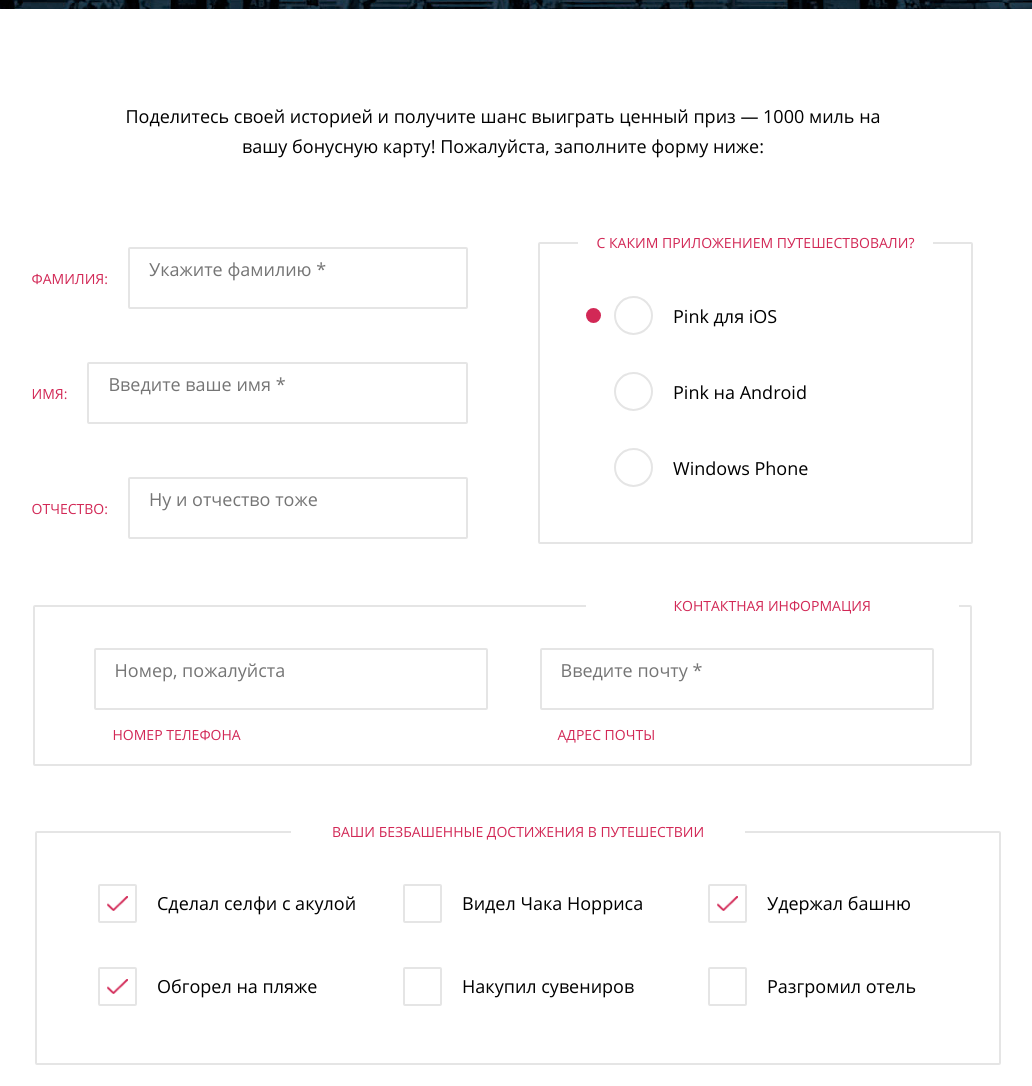
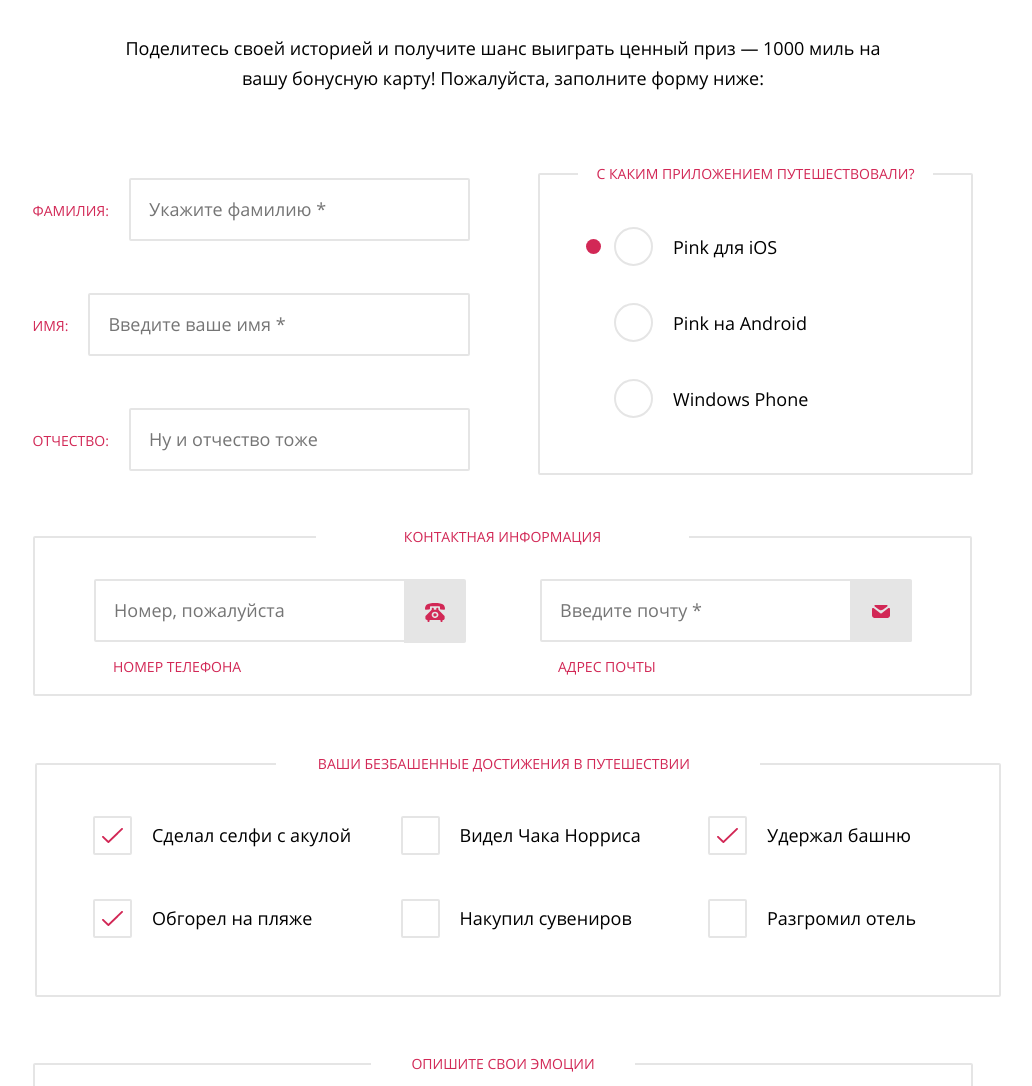
Before and after one commit to bublikk/1465531-pink-21, a website: page source/form.html in a window 1280 px wide. Shown: the part 453-1539 px from the top of the page, without its empty margins (137-1169 px from the left). Drawn offline with nearby package versions, Linux system fonts and the light colour scheme; files that its build step writes are made by us from their sources; files whose address does not match are found by name.

Commit message:
Адаптивная графика для страницы формы

```diff
--- a/source/form.html
+++ b/source/form.html
@@ -7,7 +7,7 @@
     <link href="css/style.css" rel="stylesheet">
   </head>
   <body class="page__body form-page">
-  <header class="page-header">
+  <header class="page-header page-header--size-s">
     <!--
       Классы, которые переключают состояние меню:
       main-nav--opened открывает меню
@@ -16,12 +16,13 @@
     <nav class="page-header__main-nav main-nav main-nav--closed main-nav--nojs">
       <div class="main-nav__wrapper">
       <div class="main-nav__container">
-      <a class="main-nav__logo logo" href="index.html">
-        <picture class="logo__img">
-          <source media="(min-width: 320px)" srcset="img/pink.svg">
-          <img src="img/pink.svg" width="74" height="23" alt="«Пинк»">
-        </picture>
-      </a>
+        <a class="main-nav__logo logo">
+          <picture>
+            <source media="(min-width: 960px)" srcset="img/logotype-white-desktop.svg">
+            <source media="(min-width: 660px)" srcset="img/logotype-white-tablet.svg">
+            <img class="logo__img" src="img/logotype-mobile.svg" alt="«Пинк»">
+          </picture>
+        </a>
       <button class="main-nav__toggle" type="button">
         <span class="visually-hidden">Открыть меню</span>
       </button>
@@ -82,7 +83,7 @@
           </fieldset>
           <div class="form__wrapper form__wrapper--custom-background achievements-group">
           <fieldset class="form__group form__group--achievements-group">
-            <legend class="form__legend">Ваши безбашенные достижения в путешествии</legend>
+            <legend class="form__legend form__legend--line">Ваши безбашенные достижения в путешествии</legend>
             <ul class="form__list achievements-group__list" role="none">
               <li class="achievements-group__item achievements-group__item--order-6">
                   <input class="achievements-group__input" type="checkbox" name="take-selfie" id="filter-take-selfie" checked>
@@ -157,13 +158,12 @@
   </main>
   <footer class="page-footer">
     <div class="page-footer__inner">
-        <a class="page-footer__logo" href="index.html">
-          <picture class="page-footer__img">
-            <source media="(min-width: 320px)" srcset="https://via.placeholder.com/59x40">
-            <source media="(min-width: 320px)" srcset="https://via.placeholder.com/74x23">
-            <img src="https://via.placeholder.com/74x23" width="74" height="23" alt="«Пинк»">
-          </picture>
-        </a>
+      <a class="page-footer__logo">
+        <picture class="page-footer__img">
+          <source media="(min-width: 960px)" srcset="img/logotype-blue-desktop.svg">
+          <img src="img/logotype-blue-tablet.svg" alt="«Пинк»">
+        </picture>
+      </a>
       <div class="page-footer__social social">
       <ul class="social__list">
         <li class="social__item">
--- a/source/sass/blocks/form/achievements-group.scss
+++ b/source/sass/blocks/form/achievements-group.scss
@@ -12,13 +12,14 @@
   margin-top: 35px;
 
   @media (min-width: $tablet-width) {
-    margin: 40px 0 10px 50px;
+    margin: 40px 0 10px 48px;
   }
 
   @media (min-width: $desktop-width) {
     display: flex;
     justify-content: space-between;
     flex-wrap: wrap;
+    margin: 40px 0 10px 45px;
   }
 }
 
@@ -27,6 +28,12 @@
 
   @media (min-width: $desktop-width) {
     width: 260px;
+    margin-right: 20px;
+  }
+}
+
+.achievements-group__item:not(:nth-child(3n)) {
+  @media (min-width: $desktop-width) {
     margin-right: 20px;
   }
 }
@@ -60,7 +67,7 @@
 }
 
 .achievements-group__input:checked + label::before {
-  background-image: url("/img/tick.png");
+  background-image: url("/img/checkbox.svg");
 }
 
 .achievements-group__input:not(:disabled) + label:hover::before {
--- a/source/sass/blocks/form/app-group.scss
+++ b/source/sass/blocks/form/app-group.scss
@@ -5,10 +5,10 @@
 }
 
 .app-group__list {
-  margin: 32px auto 25px;
+  margin: 30px auto 25px;
 
   @media (min-width: $tablet-width) {
-    margin: 38px auto 40px 49px;
+    margin: 40px auto 38px 49px;
   }
 
   @media (min-width: $desktop-width) {
@@ -46,7 +46,7 @@
   flex-grow: 0;
   border: 2px solid $table-border;
   border-radius: 50%;
-  margin-right: 30px;
+  margin-right: 31px;
   background: $bg-primary;
   background-repeat: no-repeat;
   background-position: center center;
--- a/source/sass/blocks/form/contacts-group.scss
+++ b/source/sass/blocks/form/contacts-group.scss
@@ -10,16 +10,15 @@
 
 @media (min-width: $tablet-width) {
   .contacts-group > legend {
-    display: inline-block;
+    display: block;
     text-align: center;
     padding: 0.2% 0.4%;
     width: 40%;
-    margin: 0 29.5%;
   }
 }
 
 .contacts-group__list {
-  margin: 29px auto;
+  margin: 31px auto 29px;
 
   @media (min-width: $tablet-width) {
     margin-bottom: -11px;
@@ -33,13 +32,18 @@
 }
 
 .contacts-group__item {
+  position: relative;
   display: flex;
   flex-direction: column;
   margin-bottom: 14px;
 
   @media (min-width: $tablet-width) {
     flex-direction: column-reverse;
-    margin-bottom: 30px;
+    margin-bottom: 28px;
+  }
+
+  @media (min-width: $desktop-width) {
+    margin: 0 7px 28px -14px;
   }
 }
 
@@ -47,7 +51,7 @@
   @include text(400, 14px, 30px);
   color: $text-info;
   text-transform: uppercase;
-  margin: 0 0 5px 22px;
+  margin: 0 0 5px 24px;
 
   @media (min-width: $tablet-width) {
     margin: 10px 20px 0 67px;
@@ -73,12 +77,62 @@
 
   @media (min-width: $tablet-width) {
     width: 80%;
-    padding: 15px 0 28px 19px;
+    padding: 24px 0 20px 18px;
     margin: auto;
   }
 
   @media (min-width: $desktop-width) {
-    width: 371px;
+    width: 350px;
+  }
+}
+
+.contacts-group__item:nth-child(1)::before {
+  @media (min-width: $tablet-width) {
+    content: "";
+    position: absolute;
+    background-image: url("/img/phone-icon.svg");
+    background-color: $table-border;
+    background-repeat: no-repeat;
+    background-position: center center;
+    border-top-right-radius: 2px;
+    border-bottom-right-radius: 2px;
+    width: 61px;
+    height: 61px;
+    z-index: 10;
+    cursor: pointer;
+    top: 2px;
+    right: 50px;
+
+    @media (min-width: $desktop-width) {
+      width: 62px;
+      height: 62px;
+      right: 0;
+    }
+  }
+}
+
+.contacts-group__item:nth-child(2)::before {
+  @media (min-width: $tablet-width) {
+    content: "";
+    position: absolute;
+    background-image: url("/img/mail-icon.svg");
+    background-color: $table-border;
+    background-repeat: no-repeat;
+    background-position: center center;
+    border-top-right-radius: 2px;
+    border-bottom-right-radius: 2px;
+    width: 61px;
+    height: 61px;
+    z-index: 10;
+    cursor: pointer;
+    top: 1px;
+    right: 50px;
+
+    @media (min-width: $desktop-width) {
+      width: 62px;
+      height: 62px;
+      right: 0;
+    }
   }
 }
 
--- a/source/sass/blocks/form/form-page.scss
+++ b/source/sass/blocks/form/form-page.scss
@@ -11,8 +11,8 @@
   border-radius: 2px;
 
   @media (min-width: $tablet-width) {
-    width: 296px;
-    margin-right: 135px;
+    width: 300px;
+    margin: 0 135px 0 0;
   }
 
   @media (min-width: $desktop-width) {
--- a/source/sass/blocks/form/form.scss
+++ b/source/sass/blocks/form/form.scss
@@ -28,16 +28,16 @@
 .form__group--personal {
   @media (min-width: $tablet-width) {
     width: 618px;
-    margin-bottom: 15px;
+    margin-bottom: 18px;
   }
 
   @media (min-width: $desktop-width) {
-    margin: 0 0 0 -11px;
+    margin-bottom: 3px;
   }
 }
 
 .form__group--achievements-group {
-  margin-bottom: -12px;
+  margin-bottom: -16px;
 
   @media (min-width: $tablet-width) {
     padding: 3px 11px;
@@ -46,7 +46,7 @@
 }
 
 .form__group--contacts-group {
-  margin-bottom: 4px;
+  margin-bottom: 3px;
 
   @media (min-width: $tablet-width) {
     margin-bottom: 59px;
@@ -54,7 +54,7 @@
 
   @media (min-width: $desktop-width) {
     width: 940px;
-    margin: -5px 1px 57px 0;
+    margin: -8px 1px 59px 0;
   }
 }
 
@@ -67,7 +67,7 @@
 
   @media (min-width: $desktop-width) {
     width: 431px;
-    margin: 40px 0 0 60px;
+    margin: 40px 0 0 48px;
     padding: 0 0 48px 0;
   }
 }
@@ -76,6 +76,10 @@
   margin: 38px auto 7px;
 
   @media (min-width: $tablet-width) {
+    margin: 40px auto 50px;
+  }
+
+  @media (min-width: $desktop-width) {
     margin: 40px auto 47px;
   }
 }
@@ -115,6 +119,12 @@
   }
 }
 
+.form__legend--line {
+  @media (min-width: $desktop-width) {
+    padding: 0 7.4% 0 4.4%;
+  }
+}
+
 @media (max-width: $mobile-width-only) {
   .form__wrapper--custom-background {
     background-color: $bg-secondary;
--- a/source/sass/blocks/form/intro.scss
+++ b/source/sass/blocks/form/intro.scss
@@ -2,12 +2,13 @@
   @include text(300, 24px, 33px);
   color: $text-secondary;
   text-align: center;
-  padding: 4px 4px 42px 4px;
+  padding: 29px 4px 43px 3px;
 
   @include centerer;
 
   @media (min-width: $tablet-width) {
     @include text(300, 50px, 68px);
+    padding: 3px 4px 43px 3px;
     margin: 65px auto 18px;
   }
 
--- a/source/sass/blocks/form/personal-group.scss
+++ b/source/sass/blocks/form/personal-group.scss
@@ -5,13 +5,17 @@
   }
 
   @media (min-width: $desktop-width) {
-    width: 435px;
+    width: 416px;
   }
 }
 
 .personal-group__list {
   @media (min-width: $tablet-width) {
     margin-top: 48px;
+  }
+
+  @media (min-width: $desktop-width) {
+    margin: 48px 0 14px -20px;
   }
 }
 
@@ -23,7 +27,11 @@
   @media (min-width: $tablet-width) {
     flex-direction: row;
     align-items: center;
-    margin-bottom: 50px;
+    margin-bottom: 48px;
+  }
+
+  @media (min-width: $desktop-width) {
+    margin-bottom: 49px;
   }
 }
 
@@ -47,7 +55,7 @@
 
   @media (min-width: $tablet-width) {
     flex-grow: 1;
-    padding: 15px 0 28px 19px;
+    padding: 24px 0 20px 18px;
   }
 }
 
--- a/source/sass/blocks/form/submit-group.scss
+++ b/source/sass/blocks/form/submit-group.scss
@@ -18,7 +18,7 @@
   @include text(400, 14px, 30px);
   text-transform: uppercase;
   text-align: center;
-  margin: 35px auto 0;
+  margin: 35px auto 0 -3px;
 
   sup {
     position: static;
--- a/source/sass/blocks/index/page-header.scss
+++ b/source/sass/blocks/index/page-header.scss
@@ -27,3 +27,7 @@
     }
   }
 }
+
+.page-header--size-s {
+  min-height: auto;
+}
--- a/source/sass/blocks/modules/page.scss
+++ b/source/sass/blocks/modules/page.scss
@@ -158,14 +158,15 @@
 }
 
 .page__subtitle {
-  margin: 46px auto 19px;
+  padding: 30px 0 10px;
+  margin: 14px auto 8px;
 
   @media (min-width: $tablet-width) {
-    margin: 92px auto 18px;
+    margin: 60px auto 9px;
   }
 
   @media (min-width: $desktop-width) {
-    margin: 92px auto 33px;
+    margin: 62px auto 22px;
   }
 }
 
```
Also changed, not shown: source/catalog.html (+8 -7 lines), source/sass/blocks/form/message-group.scss (+4 -4 lines), source/img/checkbox.svg (added), source/img/mail-icon.svg (added), source/img/phone-icon.svg (added), source/img/tick.png (deleted).
